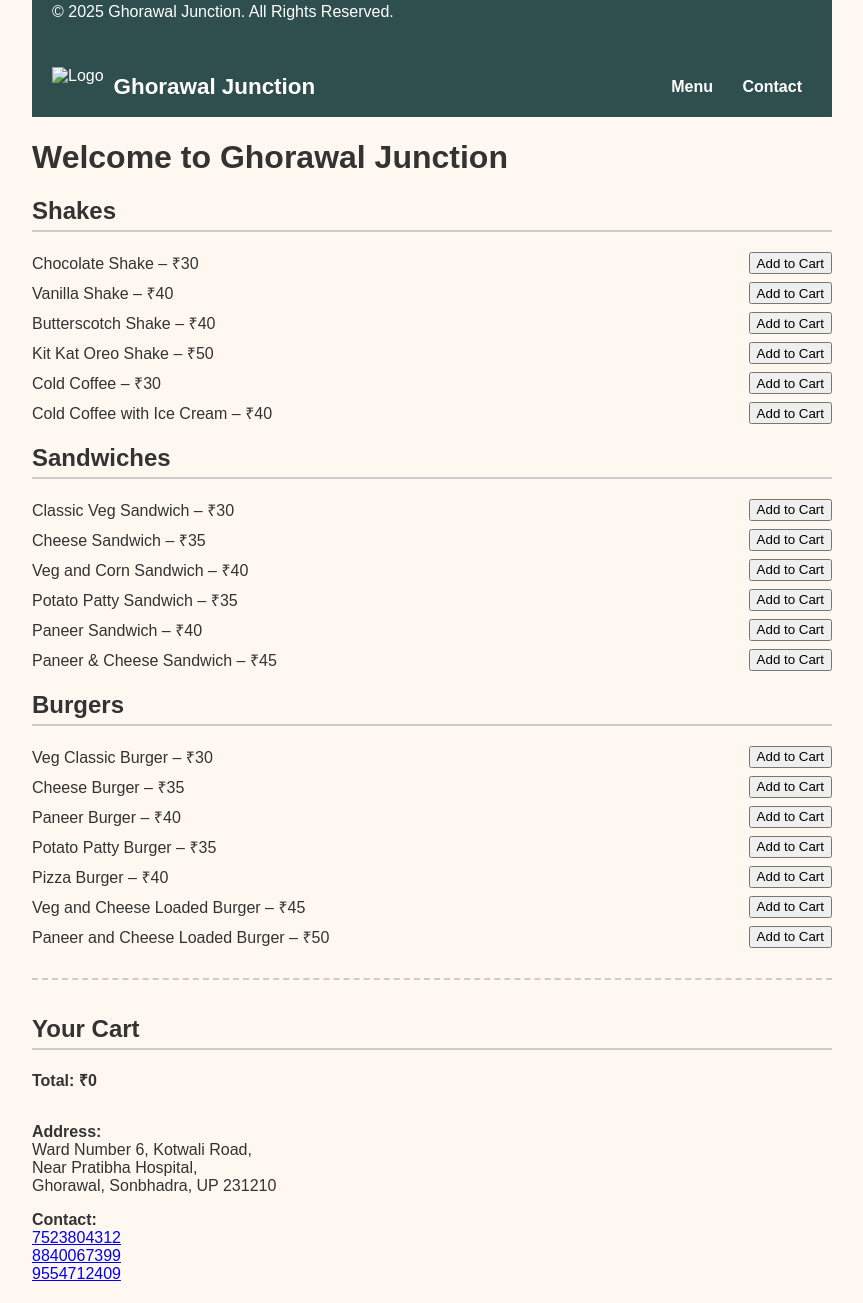
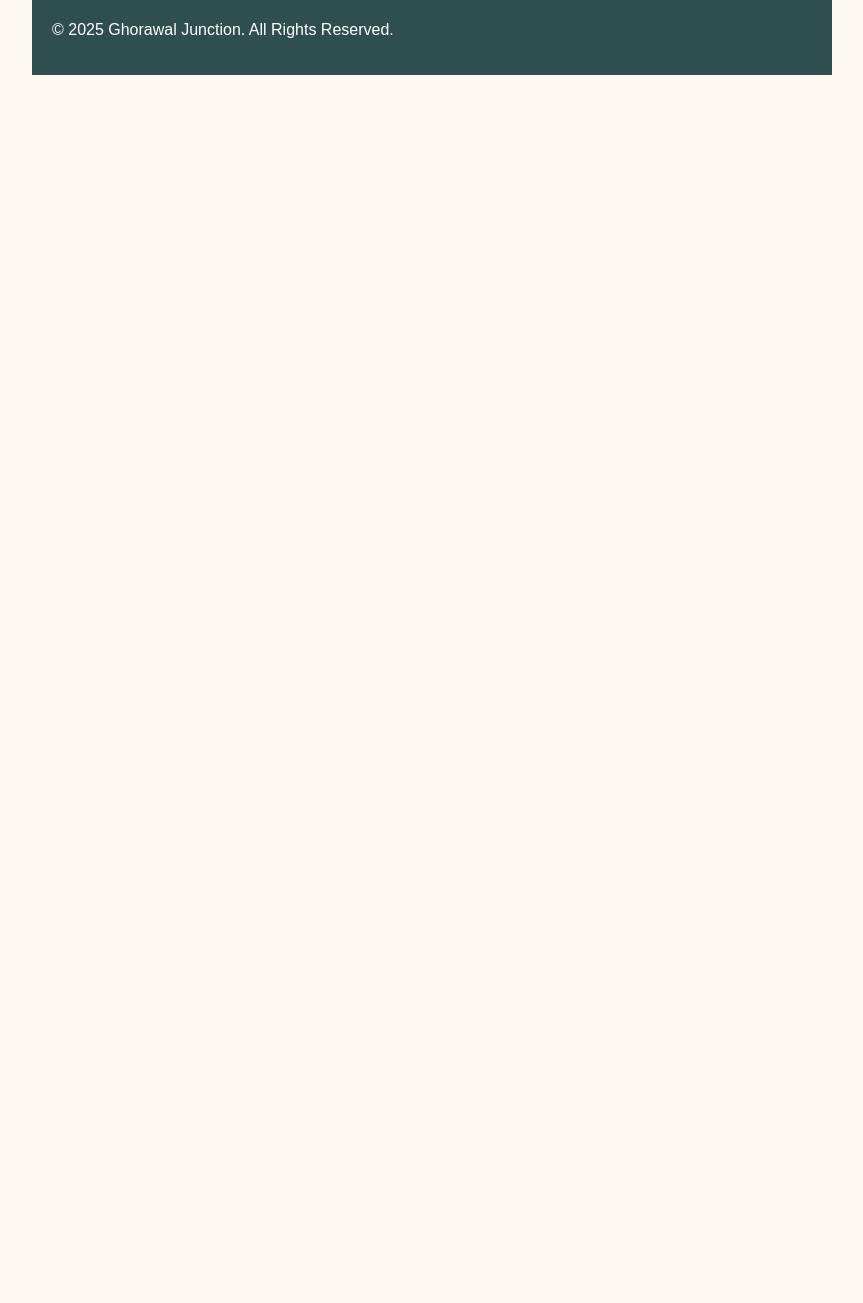
Before and after one commit to rachittripathi/Ghorawal-junction-102, a plain HTML site: page index.html in a window 1280 px wide. Shown: the part 1697-3000 px from the top of the page, without its empty margins (208-1071 px from the left). After the commit the page ends 1792 px from the top, so only its background shows below. Drawn offline with Linux system fonts and the light colour scheme.

Commit message:
Update this index.html

```diff
--- a/index.html
+++ b/index.html
@@ -1,4 +1,4 @@
-<!DOCTYPE html><html lang="en">
+DOCTYPE html><html lang="en">
 <head>
   <meta charset="UTF-8" />
   <meta name="viewport" content="width=device-width, initial-scale=1.0" />
@@ -116,8 +116,6 @@
   </section>  <footer class="footer">
     <p>&copy; 2025 Ghorawal Junction. All Rights Reserved.</p>
   </footer>
-<!DOCTYPE html>
-<html lang="en">
 <head>
   <meta charset="UTF-8" />
   <meta name="viewport" content="width=device-width, initial-scale=1.0"/>
@@ -154,91 +152,4 @@
     }
     button {
       margin-left: 10px;
-    }
-  </style>
-</head>
-<body>
-
-<header>
-  <div style="display: flex; align-items: center; gap: 10px;">
-    <img src="logo.png" alt="Logo" style="height: 40px;">
-    <strong style="font-size: 1.4em;">Ghorawal Junction</strong>
-  </div>
-  <nav>
-    <a href="#menu">Menu</a>
-    <a href="#contact">Contact</a>
-  </nav>
-</header>
-
-<h1>Welcome to Ghorawal Junction</h1>
-
-<section id="menu">
-  <h2>Shakes</h2>
-  <div class="item">Chocolate Shake – ₹30 <button onclick="addToCart('Chocolate Shake', 30)">Add to Cart</button></div>
-  <div class="item">Vanilla Shake – ₹40 <button onclick="addToCart('Vanilla Shake', 40)">Add to Cart</button></div>
-  <div class="item">Butterscotch Shake – ₹40 <button onclick="addToCart('Butterscotch Shake', 40)">Add to Cart</button></div>
-  <div class="item">Kit Kat Oreo Shake – ₹50 <button onclick="addToCart('Kit Kat Oreo Shake', 50)">Add to Cart</button></div>
-  <div class="item">Cold Coffee – ₹30 <button onclick="addToCart('Cold Coffee', 30)">Add to Cart</button></div>
-  <div class="item">Cold Coffee with Ice Cream – ₹40 <button onclick="addToCart('Cold Coffee with Ice Cream', 40)">Add to Cart</button></div>
-
-  <h2>Sandwiches</h2>
-  <div class="item">Classic Veg Sandwich – ₹30 <button onclick="addToCart('Classic Veg Sandwich', 30)">Add to Cart</button></div>
-  <div class="item">Cheese Sandwich – ₹35 <button onclick="addToCart('Cheese Sandwich', 35)">Add to Cart</button></div>
-  <div class="item">Veg and Corn Sandwich – ₹40 <button onclick="addToCart('Veg and Corn Sandwich', 40)">Add to Cart</button></div>
-  <div class="item">Potato Patty Sandwich – ₹35 <button onclick="addToCart('Potato Patty Sandwich', 35)">Add to Cart</button></div>
-  <div class="item">Paneer Sandwich – ₹40 <button onclick="addToCart('Paneer Sandwich', 40)">Add to Cart</button></div>
-  <div class="item">Paneer & Cheese Sandwich – ₹45 <button onclick="addToCart('Paneer & Cheese Sandwich', 45)">Add to Cart</button></div>
-
-  <h2>Burgers</h2>
-  <div class="item">Veg Classic Burger – ₹30 <button onclick="addToCart('Veg Classic Burger', 30)">Add to Cart</button></div>
-  <div class="item">Cheese Burger – ₹35 <button onclick="addToCart('Cheese Burger', 35)">Add to Cart</button></div>
-  <div class="item">Paneer Burger – ₹40 <button onclick="addToCart('Paneer Burger', 40)">Add to Cart</button></div>
-  <div class="item">Potato Patty Burger – ₹35 <button onclick="addToCart('Potato Patty Burger', 35)">Add to Cart</button></div>
-  <div class="item">Pizza Burger – ₹40 <button onclick="addToCart('Pizza Burger', 40)">Add to Cart</button></div>
-  <div class="item">Veg and Cheese Loaded Burger – ₹45 <button onclick="addToCart('Veg and Cheese Loaded Burger', 45)">Add to Cart</button></div>
-  <div class="item">Paneer and Cheese Loaded Burger – ₹50 <button onclick="addToCart('Paneer and Cheese Loaded Burger', 50)">Add to Cart</button></div>
-</section>
-
-<section class="cart">
-  <h2>Your Cart</h2>
-  <ul id="cart-items"></ul>
-  <p><strong>Total: ₹<span id="total">0</span></strong></p>
-</section>
-
-<footer id="contact">
-  <div>
-    <p><strong>Address:</strong><br>
-    Ward Number 6, Kotwali Road,<br>
-    Near Pratibha Hospital,<br>
-    Ghorawal, Sonbhadra, UP 231210</p>
-    <p><strong>Contact:</strong><br>
-    <a href="tel:7523804312">7523804312</a><br>
-    <a href="tel:8840067399">8840067399</a><br>
-    <a href="tel:9554712409">9554712409</a></p>
-  </div>
-</footer>
-
-<script>
-  let cart = [];
-  function addToCart(item, price) {
-    cart.push({ item, price });
-    updateCart();
-  }
-
-  function updateCart() {
-    const cartList = document.getElementById("cart-items");
-    const totalDisplay = document.getElementById("total");
-    cartList.innerHTML = "";
-    let total = 0;
-    cart.forEach(entry => {
-      const li = document.createElement("li");
-      li.textContent = `${entry.item} – ₹${entry.price}`;
-      cartList.appendChild(li);
-      total += entry.price;
-    });
-    totalDisplay.textContent = total;
-  }
-</script>
-
-</body>
-</html>
+    >
```
